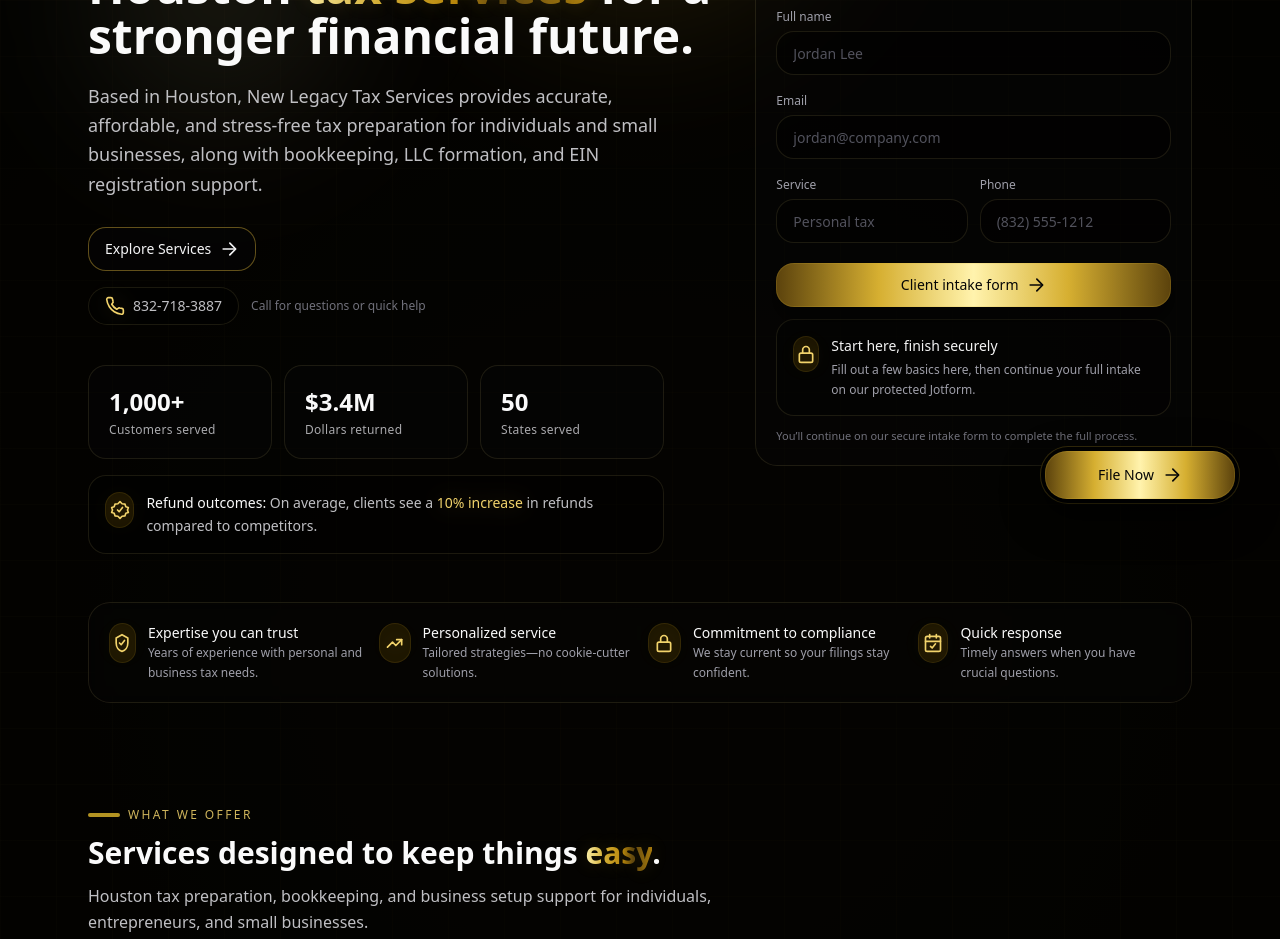
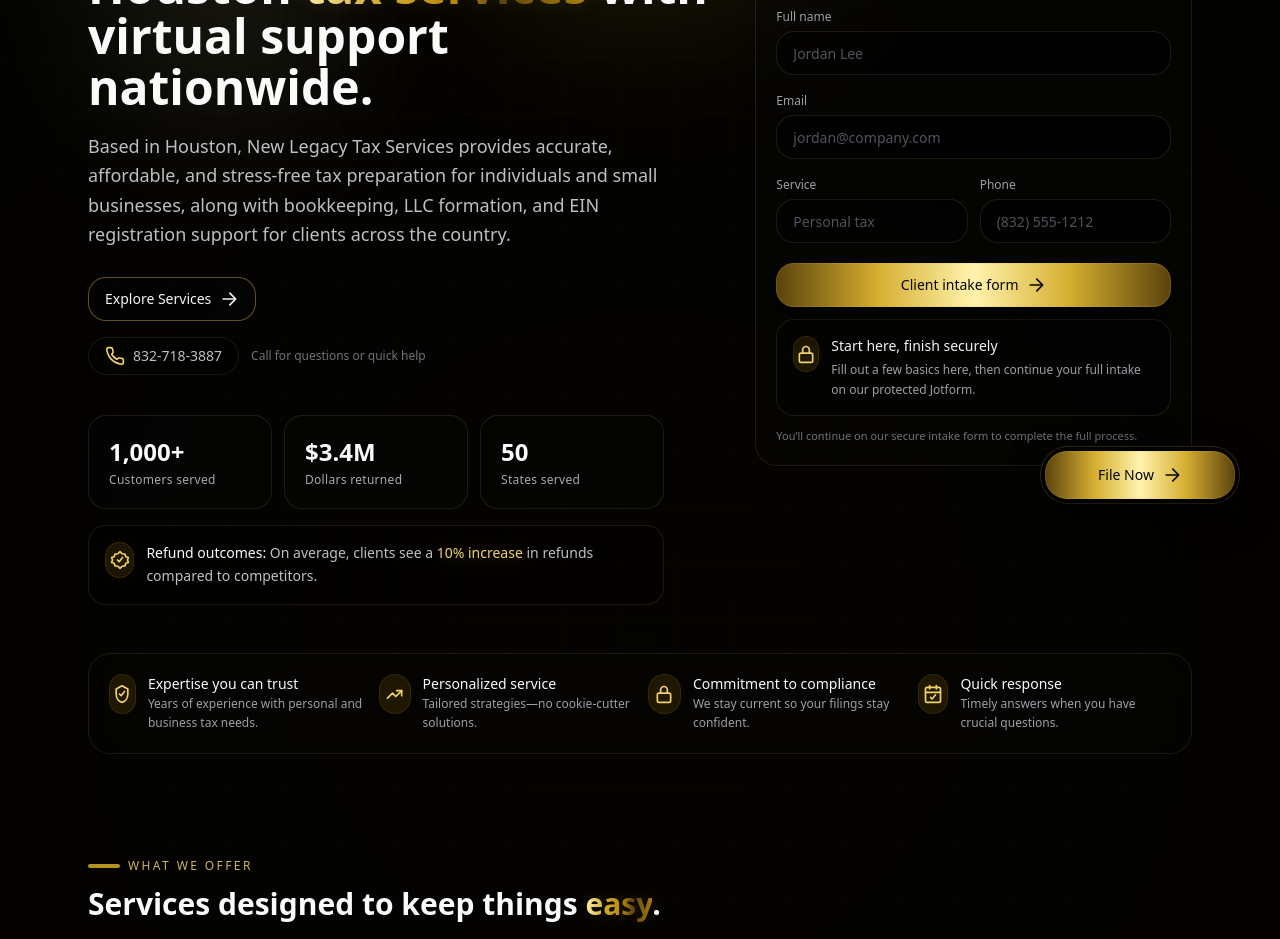
Before and after one commit to aterrazas1993/newlegacy-tax-site, a Next.js app: page / in a window 1280 px wide. Shown: the part 280-1219 px from the top of the page. Built offline with nearby package versions, Linux system fonts and the light colour scheme.

Commit message:
Refine Houston and nationwide SEO messaging

```diff
--- a/app/components/NewLegacyTaxServicesPrototype.tsx
+++ b/app/components/NewLegacyTaxServicesPrototype.tsx
@@ -720,13 +720,14 @@
                 </div>
 
                 <h1 className="mt-5 text-4xl font-semibold leading-[1.05] text-zinc-50 sm:text-5xl">
-                  Houston <Accent>tax services</Accent> for a stronger financial future.
+                  Houston <Accent>tax services</Accent> with virtual support nationwide.
                 </h1>
 
                 <p className="mt-5 max-w-xl text-base leading-relaxed text-zinc-300/90 sm:text-lg">
                   Based in Houston, New Legacy Tax Services provides accurate, affordable, and
                   stress-free tax preparation for individuals and small businesses, along with
-                  bookkeeping, LLC formation, and EIN registration support.
+                  bookkeeping, LLC formation, and EIN registration support for clients across the
+                  country.
                 </p>
 
                 <div className="mt-7 flex flex-col gap-3 sm:flex-row">
@@ -911,7 +912,7 @@
                 Services designed to keep things <Accent>easy</Accent>.
               </>
             }
-            desc="Houston tax preparation, bookkeeping, and business setup support for individuals, entrepreneurs, and small businesses."
+            desc="Houston tax preparation, bookkeeping, and business setup support with virtual nationwide service for individuals, entrepreneurs, and small businesses."
           >
             <div className="grid gap-4 md:grid-cols-2 lg:grid-cols-3">
               {serviceItems.map((service) => (
--- a/app/page.tsx
+++ b/app/page.tsx
@@ -2,16 +2,16 @@
 import NewLegacyTaxServicesPrototype from "./components/NewLegacyTaxServicesPrototype";
 
 export const metadata: Metadata = {
-  title: "Tax Services in Houston, TX | New Legacy Tax Services",
+  title: "Houston Tax Services with Virtual Nationwide Support | New Legacy Tax Services",
   description:
-    "Houston tax services for individuals and small businesses, including tax preparation, bookkeeping, LLC formation, and EIN registration. Virtual nationwide support.",
+    "Houston tax services for individuals and small businesses, with virtual nationwide support for tax preparation, bookkeeping, LLC formation, and EIN registration.",
   alternates: {
     canonical: "https://newlegacytaxservice.com/",
   },
   openGraph: {
-    title: "Tax Services in Houston, TX | New Legacy Tax Services",
+    title: "Houston Tax Services with Virtual Nationwide Support | New Legacy Tax Services",
     description:
-      "Houston tax services for individuals and small businesses, including tax preparation, bookkeeping, LLC formation, and EIN registration.",
+      "Houston tax services for individuals and small businesses, with virtual nationwide support for tax preparation, bookkeeping, LLC formation, and EIN registration.",
     url: "https://newlegacytaxservice.com/",
     siteName: "New Legacy Tax Services",
     locale: "en_US",
```
